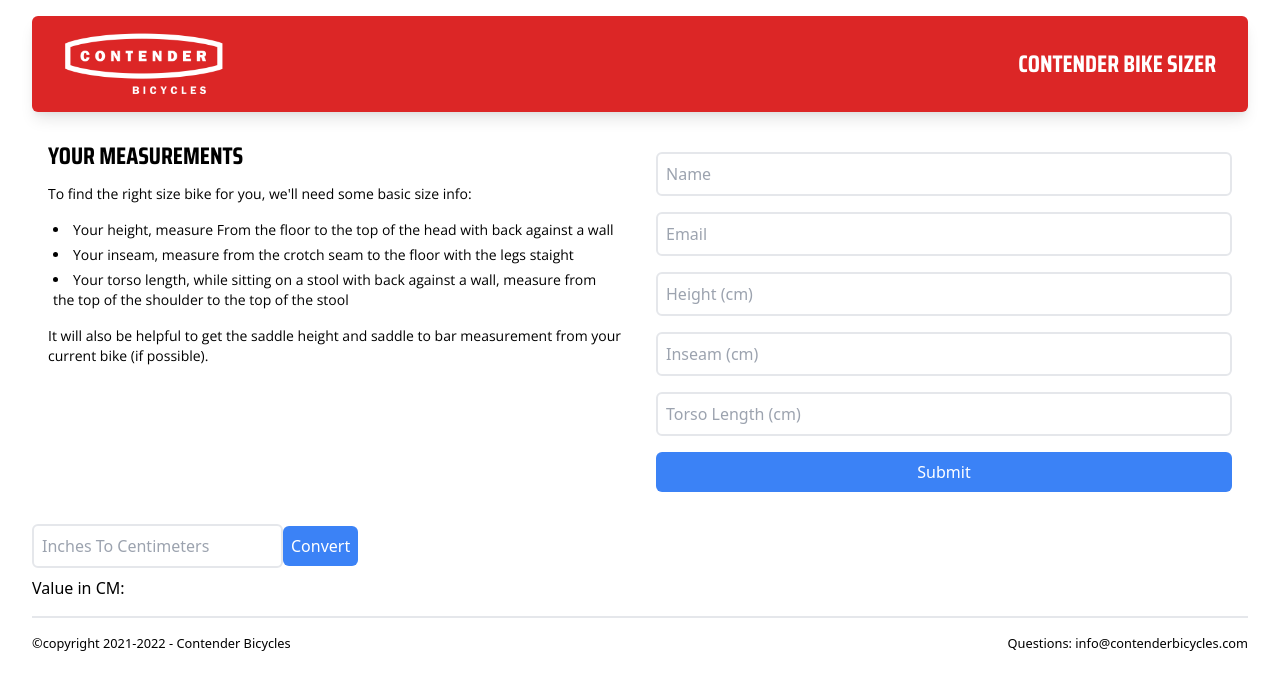
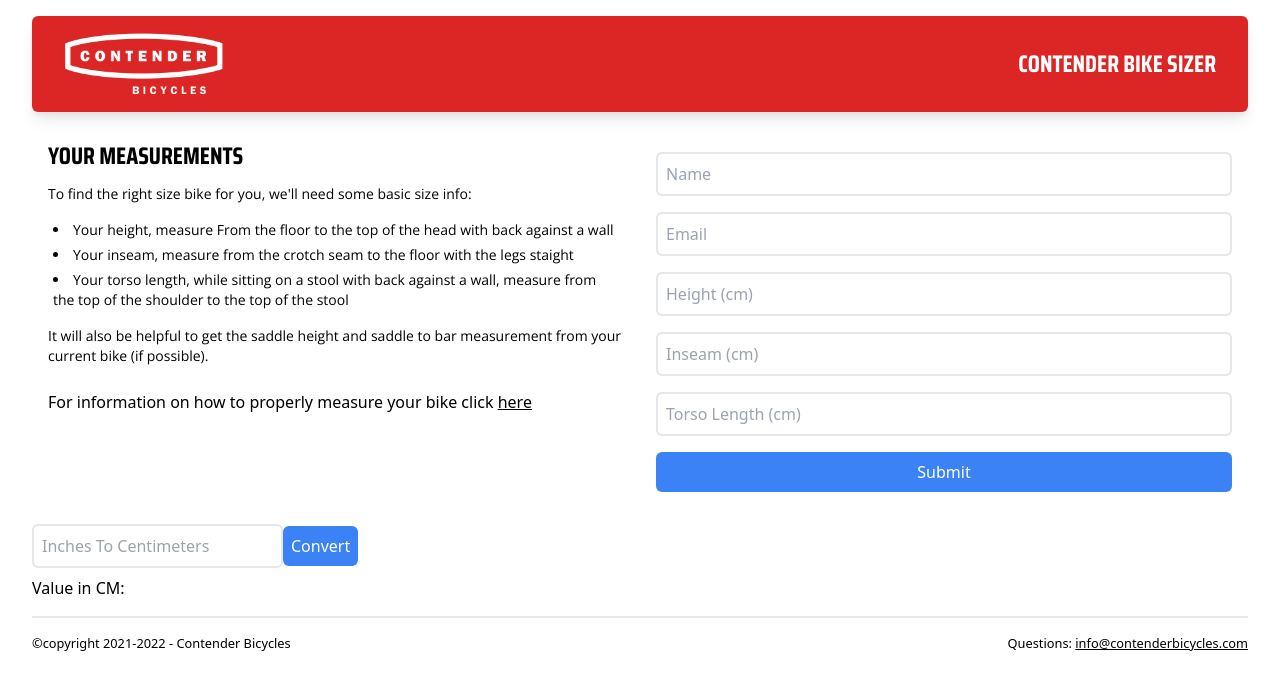
Before and after one commit to yeetnbeet/bike-sizer, a React (Create React App) app: page / in a window 1280 px wide. Shown: the top 690 px of the page. Built offline with nearby package versions, Linux system fonts and the light colour scheme.

Commit message:
added link and UM

```diff
--- a/src/components/Intro.js
+++ b/src/components/Intro.js
@@ -11,6 +11,7 @@ const Intro = (props) => {
         <li>Your torso length, while sitting on a stool with back against a wall, measure from the top of the shoulder to the top of the stool</li>
       </ul>
       <p className="text-sm">It will also be helpful to get the saddle height and saddle to bar measurement from your current bike (if possible).</p>
+      <div><br/>For information on how to properly measure your bike click <a href="https://www.youtube.com/watch?v=nQ-G5ZH46kI" target="_blank">here</a></div>
     </div>
   )
 }
--- a/src/components/Output.js
+++ b/src/components/Output.js
@@ -11,17 +11,17 @@ const Output = (props) => {
       <div className="py-8 flex-1">
         <h1 className="text-xl">Your Measurements</h1>
         <p className="text-lg"><strong>Name:</strong> {user.name}</p>
-        <p className="text-lg"><strong>Height:</strong> {user.height}</p>
-        <p className="text-lg"><strong>Inseam:</strong> {user.inseam}</p>
-        <p className="text-lg"> <strong>Torso Length:</strong> {user.torsoLength}</p>
+        <p className="text-lg"><strong>Height:</strong> {user.height} cm</p>
+        <p className="text-lg"><strong>Inseam:</strong> {user.inseam} cm</p>
+        <p className="text-lg"> <strong>Torso Length:</strong> {user.torsoLength} cm</p>
       </div>
 
       <div className="py-8 border-t-2 border-gray-300 lg:border-l-2 lg:border-t-0 flex-grow lg:justify-center text-center flex flex-col justify-end items-stretch">
         <h1 className="text-xl">Your Suggested Bike Measurements</h1>
         <div className="flex justify-evenly space-x-2">
-        <p className="text-base sm:text-lg block text-center"><span className="text-2xl md:text-4xl px-8 py-6 block">{Math.round(user.riderFit.saddleHeight*10)/10}</span><strong className="block">Saddle Height</strong> </p>
-        <p className="text-base sm:text-lg block text-center"><span className="text-2xl md:text-4xl px-8 py-6 block ">{user.riderFit.stackHeight[0]} to {user.riderFit.stackHeight[1]}</span><strong className="block">Stack Height</strong> </p>
-        <p className="text-base sm:text-lg block text-center"><span className="text-2xl md:text-4xl px-8 py-6 block ">{Math.round(user.riderFit.reach[0]*10)/10} to {Math.round(user.riderFit.reach[1]*10)/10}</span><strong className="block">Reach</strong></p>
+        <p className="text-base sm:text-lg block text-center"><span className="text-2xl md:text-4xl px-8 py-6 block">{Math.round(user.riderFit.saddleHeight*10)/10}</span><strong className="block">Saddle Height (cm)</strong> </p>
+        <p className="text-base sm:text-lg block text-center"><span className="text-2xl md:text-4xl px-8 py-6 block ">{user.riderFit.stackHeight[0]} to {user.riderFit.stackHeight[1]}</span><strong className="block">Stack Height (cm)</strong> </p>
+        <p className="text-base sm:text-lg block text-center"><span className="text-2xl md:text-4xl px-8 py-6 block ">{Math.round(user.riderFit.reach[0]*10)/10} to {Math.round(user.riderFit.reach[1]*10)/10}</span><strong className="block">Reach (cm)</strong></p>
 
 
 
--- a/src/index.css
+++ b/src/index.css
@@ -14,3 +14,9 @@ h1 {
 p, li {
     font-family: 'Open Sans', sans-serif;
 }
+
+a {
+    text-decoration: underline;
+    text-decoration-color: black;
+
+}
```
